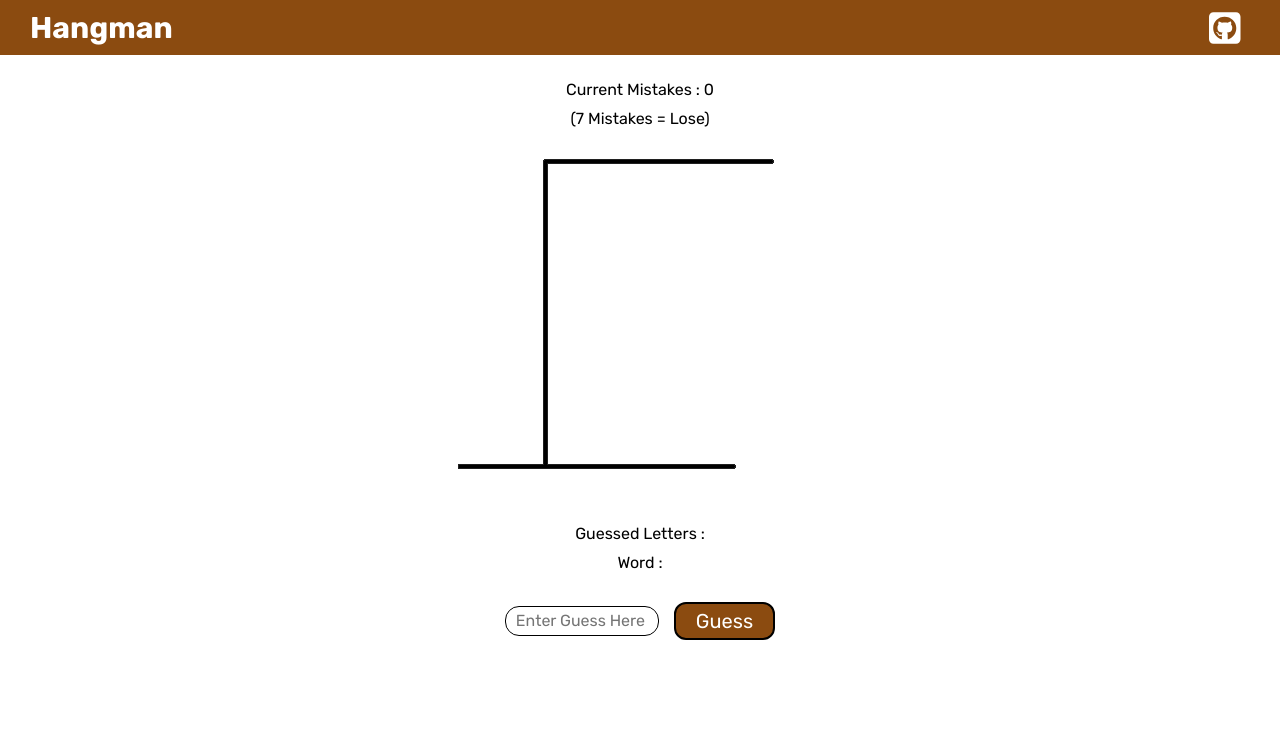
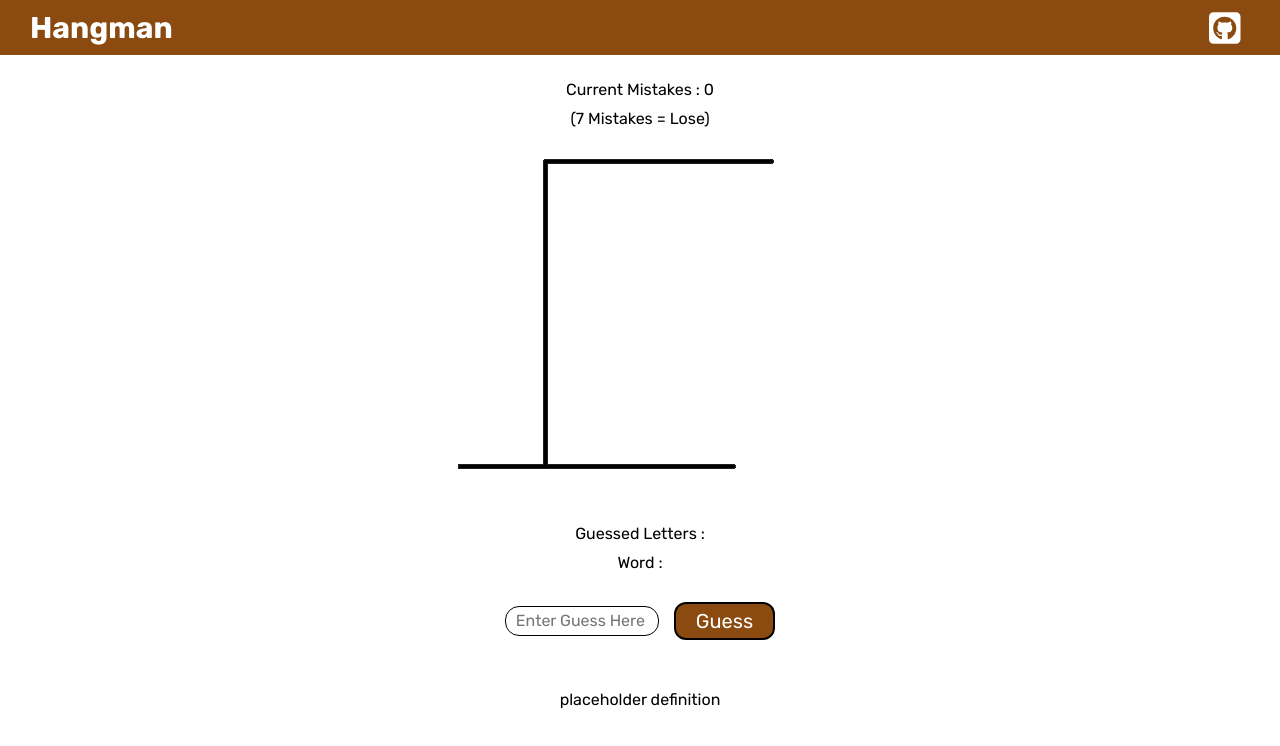
Before and after one commit to alexusljf/hangman, a React (Create React App) app: page / in a window 1280 px wide. Shown: the top 746 px of the page. Built offline with nearby package versions, Linux system fonts and the light colour scheme; no server answers.

Commit message:
Update Hangman.jsx

```diff
--- a/src/Components/Hangman/Hangman.jsx
+++ b/src/Components/Hangman/Hangman.jsx
@@ -32,6 +32,10 @@ const Hangman = () => {
         setWord(randomWord);
         setWordState(Array(randomWord.length).fill('_'));
         console.log(randomWord);
+
+        const definitionResponse = await fetch ("https://api.api-ninjas.com/v1/dictionary?word="+randomWord);
+        const definitionData = await definitionResponse.json();
+        console.log(definitionData);
     }
   }
 
@@ -134,6 +138,9 @@ const Hangman = () => {
         <div className='wordReveal'>
           The word was: "{word}" <br/>
         </div>
+        <div className='definition'>
+          placeholder definition
+        </div>
         <button onClick = {refreshPage} className='retryButton'> Play Again? </button>
       </div>
 
```
